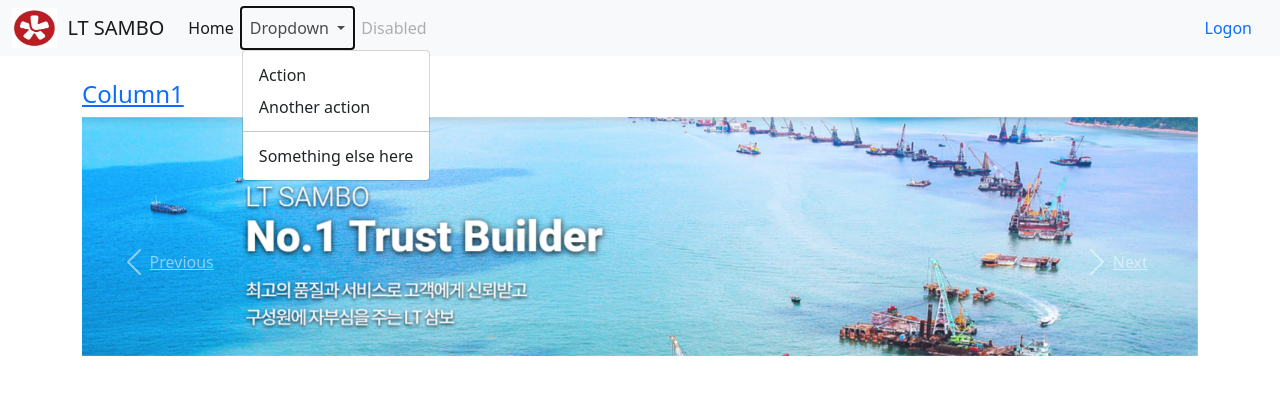
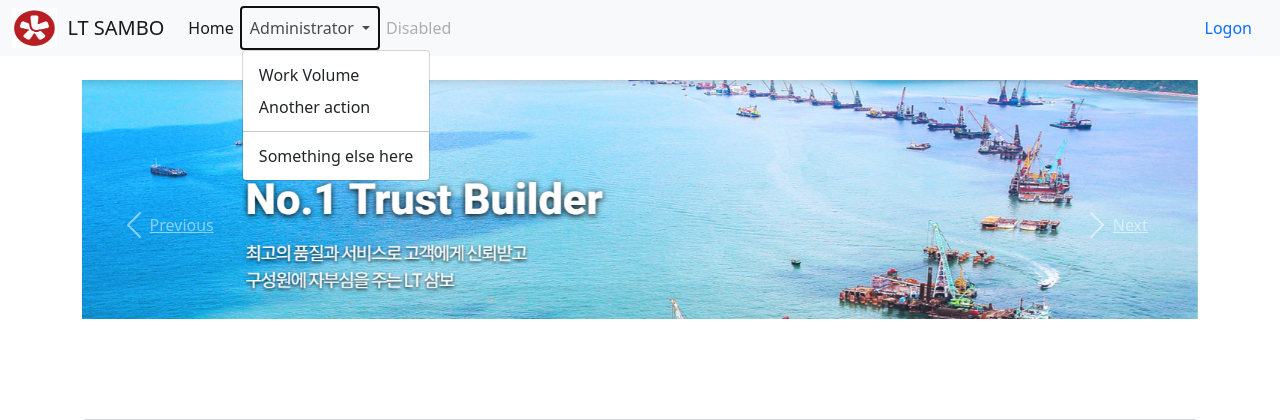
Before and after one commit to EiZarChiKyaw9/Organization, a Django app: page / in a window 1280 px wide, after a click on "Administrator". Shown: the top 420 px of the page. Run offline with Django 3.2, Linux system fonts and the light colour scheme; data comes from the database, SQL or seed files in the repository; both versions use the stored data as it was after the commit.

```diff
--- a/todo_list/admin.py
+++ b/todo_list/admin.py
@@ -1,4 +1,5 @@
 from django.contrib import admin
-from .models import list
+from .models import list, Work_Volume
 
 admin.site.register(list)
+admin.site.register(Work_Volume)
--- a/todo_list/models.py
+++ b/todo_list/models.py
@@ -7,3 +7,11 @@ class list(models.Model):
 
     def __str__(self):
         return self.item
+
+
+class Work_Volume(models.Model):
+    Tx_Name = models.CharField(max_length=200)
+    Is_Active = models.BooleanField(default=True)
+
+    def __str__(self):
+        return self.Tx_Name
--- a/todo_list/templates/base.html
+++ b/todo_list/templates/base.html
@@ -33,10 +33,10 @@
 
         <li class="nav-item dropdown">
           <a class="nav-link dropdown-toggle" href="#" id="navbarDropdown" role="button" data-bs-toggle="dropdown" aria-expanded="false">
-            Dropdown
+            Administrator
           </a>
           <ul class="dropdown-menu" aria-labelledby="navbarDropdown">
-            <li><a class="dropdown-item" href="#">Action</a></li>
+            <li><a class="dropdown-item" href="{% url 'work_volume' %}">Work Volume</a></li>
             <li><a class="dropdown-item" href="#">Another action</a></li>
             <li><hr class="dropdown-divider"></li>
             <li><a class="dropdown-item" href="#">Something else here</a></li>
@@ -61,14 +61,14 @@
 
   <div class="container">
     <div class="row">
-    <div class="col-lg-2 col-md-2 col-sm-4 col-xs-12">
+  <!--  <div class="col-lg-2 col-md-2 col-sm-4 col-xs-12">
        <h4><a href="#collContent" data-toggle="collapse">Column1</a></h4>
        <div id="collContent" class="collapse in">Here are some practice lesson and typing</div>
     </div>
     <div class="col-lg-4 col-md-4 col-sm-8 col-xs-12">
     <h4><a href="#collContent" data-toggle="collapse">Column1</a></h4>
        <div id="collContent" class="collapse in">Here are some practice lesson and typing</div>
-    </div>
+    </div> -->
 
 
 
--- a/todo_list/templates/home.html
+++ b/todo_list/templates/home.html
@@ -222,7 +222,6 @@
     <script src="https://cdn.jsdelivr.net/npm/bootstrap@4.5.3/dist/js/bootstrap.min.js" integrity="sha384-w1Q4orYjBQndcko6MimVbzY0tgp4pWB4lZ7lr30WKz0vr/aWKhXdBNmNb5D92v7s" crossorigin="anonymous"></script>
     -->
 
-</body>
 
 
     <form class="d-flex" method="post">
@@ -234,14 +233,14 @@
 {% if messages %}
 
       {% for message in messages %}
-        <br>
+        <br> -->
         <!-- alert box section start -->
-            <div class="alert alert-warning alert-dismissible fade show" role="alert">
+         <div class="alert alert-warning alert-dismissible fade show" role="alert">
             {{ message }}
             <button type="button" class="btn-close" data-bs-dismiss="alert" aria-label="Close"></button>
-            </div>
+            </div> -->
         <!-- alert box section end -->
-      {% endfor %}
+   {% endfor %}
 
 {% endif %}
     {%if all_items %}
--- a/todo_list/urls.py
+++ b/todo_list/urls.py
@@ -10,6 +10,6 @@ urlpatterns = [
     path('edit/<list_id>',views.edit, name='edit'),
     path('authenticate/logon',views.logon, name='logon'),
     path('authenticate/logout', views.logout_user, name='logout'),
-
+    path('work_volume/work_volume',views.work_volume, name='work_volume'),
 
     ]
--- a/todo_list/views.py
+++ b/todo_list/views.py
@@ -1,6 +1,6 @@
 from django.shortcuts import render, redirect
-from .forms import Listform
-from .models import list
+from .forms import Listform, WorkVolumeform
+from .models import list, Work_Volume
 from django.contrib import messages
 from django.contrib.auth import authenticate, login, logout
 
@@ -76,3 +76,17 @@ def logout_user(request):
     logout(request)
     messages.success(request, 'You have been logged out!')
     return redirect('logon')
+
+
+def work_volume(request):
+    if request.method == 'POST':
+        form = WorkVolumeform(request.POST or None)
+        if form.is_valid():
+            form.save()
+
+        work_volume_items = Work_Volume.objects.all
+        messages.success(request, ('Item has been added to the list!'))
+        return render(request, 'work_volume/work_volume_create.html', {'work_volume_items': work_volume_items})
+    else:
+        work_volume_items = Work_Volume.objects.all
+        return render(request, 'work_volume/work_volume_create.html', {'work_volume_items': work_volume_items})
```
Also changed, not shown: todo_list/forms.py (+7 -1 lines), todo_list/templates/work_volume/work_volume_create.html (added, +44 -0 lines), db.sqlite3.
